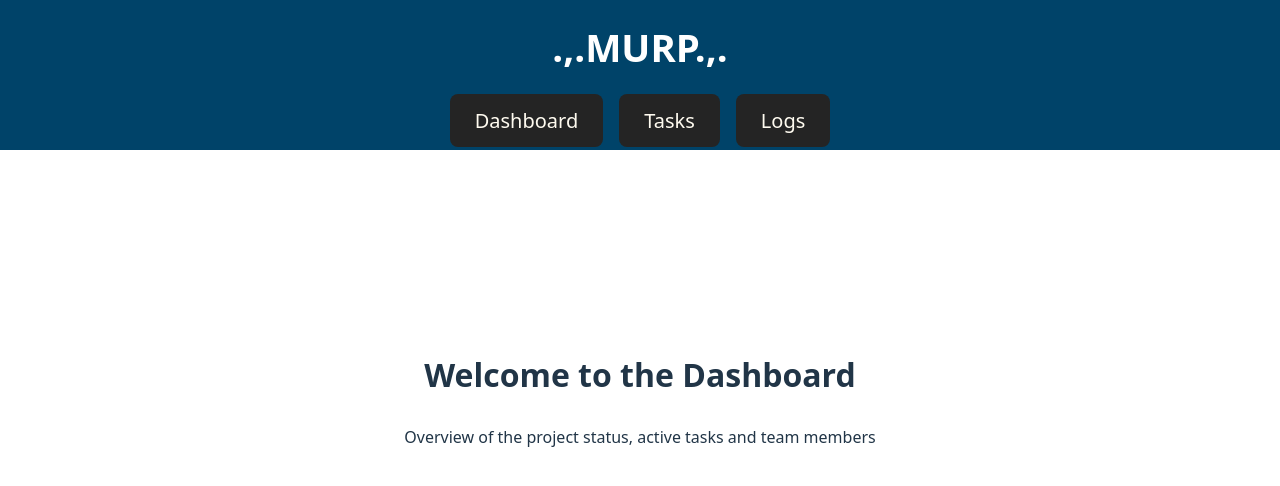
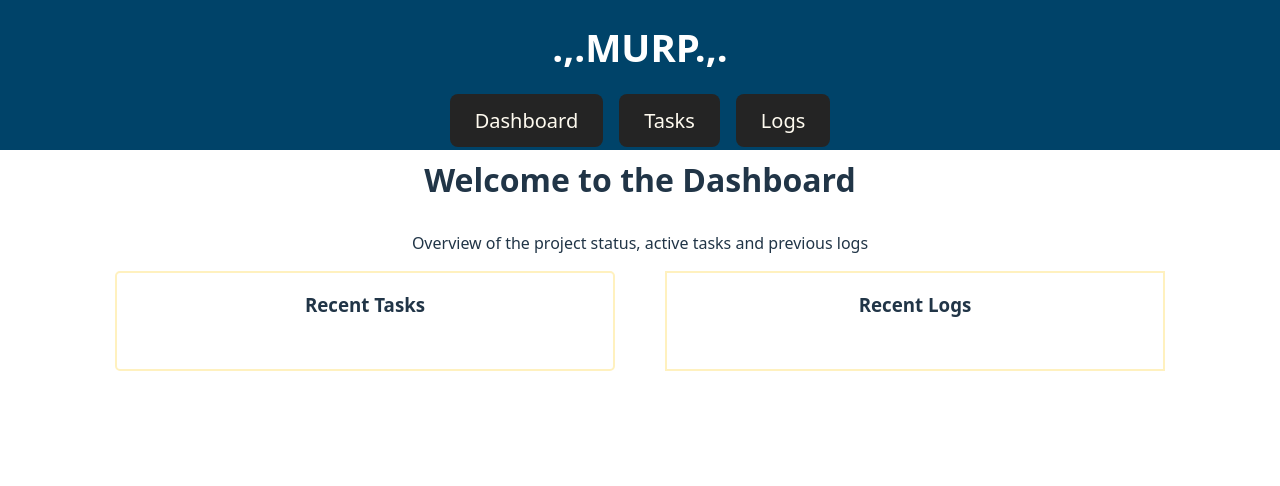
Before and after one commit to ksh0r/murp, a React (Vite) app in the folder client/: page / in a window 1280 px wide. Shown: the top 486 px of the page. Built offline with nearby package versions, Linux system fonts and the light colour scheme; no server answers; a web font is replaced by a local one.

Commit message:
Deleted The Old Dashboard And Created A New Dashboard Page Template

```diff
--- a/client/src/App.css
+++ b/client/src/App.css
@@ -37,13 +37,33 @@ nav a {
 
 
 /* Dashboard */
-.dashboard {
-    align: center;
-    margin: 2rem auto;
+.dashboard-header {
+    align: top;
 }
 
-.dashboard h2 {
+.dashboard-header h2 {
     font-size: 2rem;
+}
+
+.dashboard-header p {
+    font-size: 1rem;
+}
+
+.dash-container {
+    display: grid;
+    grid-template-columns: 500px 500px;
+    grid-template-rows: 100px auto;
+    column-gap: 50px;
+    margin-bottom: 300px;
+}
+
+.dash-container .dash-tasks {
+    border: 2px solid #fff1bf;
+    border-radius: 5px;
+}
+
+.dash-container .dash-logs {
+    border: 2px solid #fff1bf;
 }
 
 /* Tasks List */
--- a/client/src/App.jsx
+++ b/client/src/App.jsx
@@ -1,9 +1,10 @@
 import { useState } from 'react';
 import { BrowserRouter as Router,Route,Routes } from 'react-router-dom';
-import Header from './components/Header.jsx';
-import Dashboard from './components/Dashboard.jsx'
+import Header from './components/Header.jsx'
+//import Dashboard from './components/Dashboard.jsx'
 import Tasks from './pages/Tasks.jsx'
 import Logs from './pages/Logs.jsx'
+import Dashboard from './pages/Dashboard.jsx'
 import './App.css';
 
 function App() {
--- a/client/src/components/Dashboard.jsx
+++ /dev/null
@@ -1,13 +0,0 @@
-import React from 'react';
-
-function Dashboard() {
-    return (
-        <div className="dashboard">
-            <h2>Welcome to the Dashboard</h2>
-            <p>Overview of the project status, active tasks and team members</p>
-        </div>
-
-    );
-}
-
-export default Dashboard;
--- /dev/null
+++ b/client/src/pages/Dashboard.jsx
@@ -0,0 +1,38 @@
+import axios from 'axios';
+import { useEffect, useState } from 'react'
+
+function Dashboard() {
+    const [tasks, setTasks] = useState([]);
+    const [logs, setLogs] = useState([]);
+
+    useEffect(() => {
+        axios.get("http://localhost:5000/api/tasks")
+        .then((res) => setTasks(res.data))
+        .catch((err) => console.error("Error fetching tasks"))
+    }, []);
+
+    useEffect(() => {
+        axios.get("http://localhost:5000/api/logs")
+        .then((res) => setLogs(res.data))
+        .catch((err) => console.error("Error fetching logs"))
+    }, []);
+
+    return (
+        <>
+        <div className="dashboard-header">
+            <h2>Welcome to the Dashboard</h2>
+            <p>Overview of the project status, active tasks and previous logs</p>
+        </div>
+        <div className="dash-container">
+            <div className="dash-tasks">
+                <h3>Recent Tasks</h3>
+            </div>
+            <div className="dash-logs">
+                <h3>Recent Logs</h3>
+            </div>
+        </div>
+        </>
+    );
+}
+
+export default Dashboard;
```
